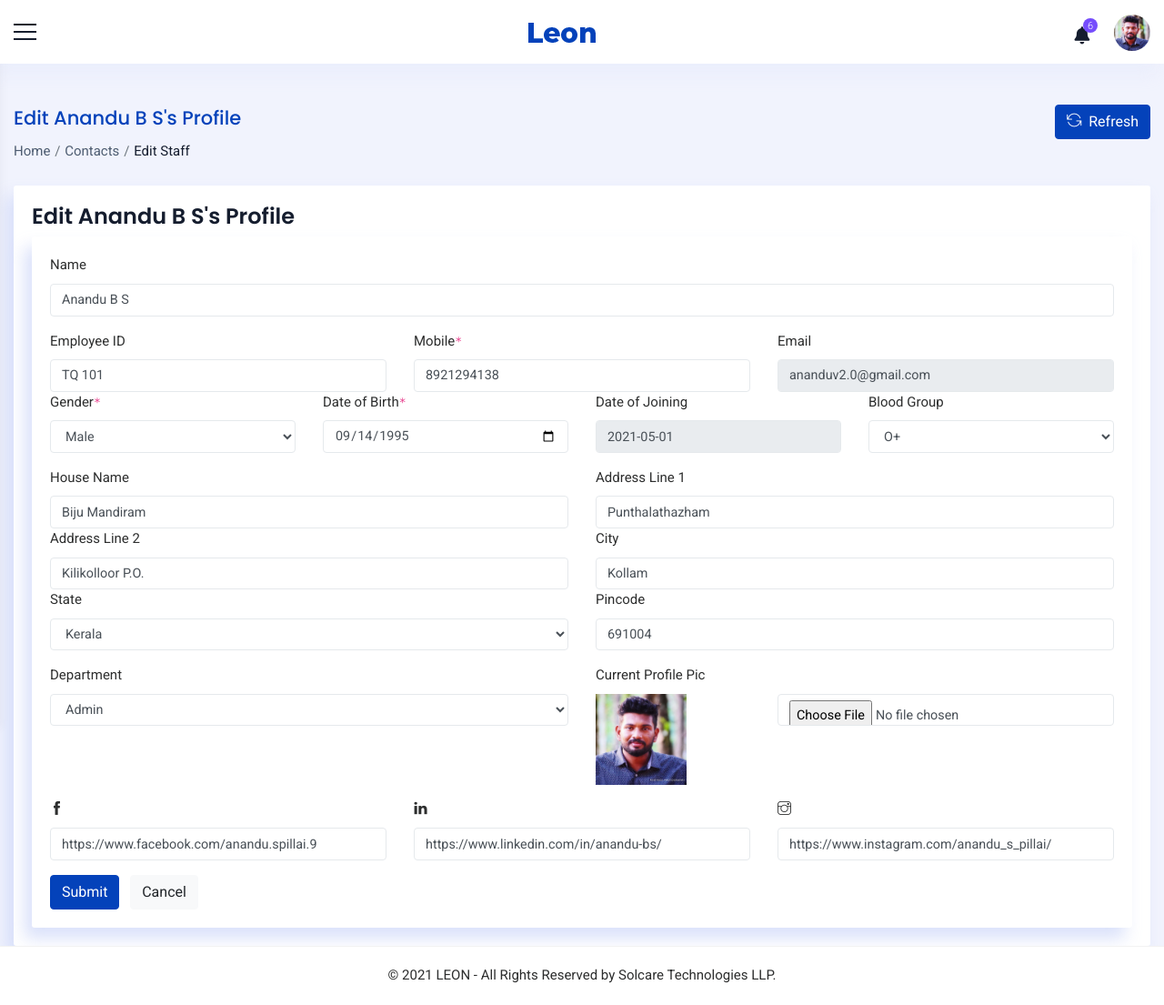
After one commit to AnjithaBose/projectmain, a Django app: page /administrator/staff/edit/1/ in a window 1280 px wide. The commit adds this page. Shown: the whole page at 91% size. Run offline with Django 3.2, Linux system fonts and the light colour scheme; a user stored in the database is signed in; data comes from the database, SQL or seed files in the repository; both versions use the stored data as it was after the commit; some libraries are stand-ins or nearby versions.

Commit message:
staff profile read for editing

```diff
--- a/accounts/forms.py
+++ b/accounts/forms.py
@@ -61,3 +61,8 @@ class AddJobForm(ModelForm):
     class Meta:
         model = Job
         fields = ['tags','title','description','link']
+
+class ReportingForm(ModelForm):
+    class Meta:
+        model = Reporting
+        fields = ['manager']
--- a/accounts/models.py
+++ b/accounts/models.py
@@ -150,7 +150,7 @@ class TempBatch(models.Model):
 
 class Reporting(models.Model):
     user = models.ForeignKey(Staff,on_delete=models.PROTECT,null=True, blank=True,related_name='staff')
-    manager = models.ForeignKey(Staff,on_delete=models.PROTECT,null=True, blank=True,related_name='manager')
+    manager = models.ForeignKey(Staff,on_delete=models.PROTECT,null=True, blank=True,related_name='manager',limit_choices_to=(Q(stype='4')|Q(status='5')|Q(status='6')))
 
 class ApprovalCount(models.Model):
     user = models.ForeignKey(Staff,on_delete=models.PROTECT,null=True, blank=True,limit_choices_to=(Q(stype='4')|Q(status='5')|Q(status='6')),)
--- a/accounts/templates/Operations/sidebar.html
+++ b/accounts/templates/Operations/sidebar.html
@@ -8,6 +8,7 @@
     </div>
     <ul id="dc_accordion" class="sidebar-menu tree">
       <li> <a href="{% url 'admin_dashboard' %}" class=" active"> <i class="ti ti-home"></i> <span>Dashboard</span></a> </li>
+      {% if staff.stype == '5' %}
       <li class="menu_sub"> <a href="#"> <i class="ti ti-flag"></i> <span>Approvals </span> <span
             class="badge badge-pill badge-danger float-right">6</span> </a>
         <ul class="down_menu">
@@ -16,12 +17,14 @@
           <li><a href="badges.html">Badges </a></li>
         </ul>
       </li>
-      <li> <a href="{% url 'view_courses' %}"><i class="ti ti-book"></i> <span>Courses</span></a></li>
+      {% endif %}
       <li> <a href="{% url 'view_batches' %}"><i class="ti ti-blackboard"></i> <span>Batches</span></a></li>
       <li> <a href="{% url 'view_contacts' %}"><i class="ti ti-id-badge"></i> <span>Contacts</span></a></li>
       <li> <a href="{% url 'view_students' %}"><i class="ti ti-user"></i> <span>Students</span></a></li>
+      {% if staff.stype == '5' %}
       <li> <a href="{% url 'view_leads' %}"><i class="fas fa-book-medical"></i> <span>Leads</span></a></li>
       <li> <a href="{% url 'view_mails' %}"><i class="fa fa-envelope-o"></i> <span>Mail</span></a></li>
+      {% endif %}
       <li class="menu_sub"> <a href="#"><i class="ti ti-briefcase"></i> <span>Jobs</span><span
         class="ti ti-angle-down styleicon"></span></a>
         <ul class="down_menu">
--- /dev/null
+++ b/accounts/templates/admin/edit_staff.html
@@ -0,0 +1,171 @@
+{% extends 'common/main.html' %}
+{% load static %}
+{% block content %}
+<!-- header -->
+{% include 'common/header.html' %}
+<!-- header_End -->
+<!-- Content_right -->
+<div class="container_full">
+    {% include 'common/sidebar.html' %}
+    <div class="content_wrapper bg_homebefore inner-wrapper tables-sec">
+        <div class="container-fluid">
+            <!-- Start Breadcrumbbar -->
+
+            <div class="breadcrumbbar">
+                <!-- Start row -->
+                <div class="row">
+                    <div class="col-md-8 col-lg-8">
+                        <h4 class="page-title">Edit {{profile.name}}'s Profile</h4>
+                        <div class="breadcrumb-list">
+                            <ol class="breadcrumb">
+                                <li class="breadcrumb-item"><a href="{% url 'home' %}">Home</a></li>
+                                <li class="breadcrumb-item"><a href="{% url 'view_contacts' %}">Contacts</a></li>
+                                <li class="breadcrumb-item active" aria-current="page">Edit Staff</li>
+                            </ol>
+                        </div>
+                    </div>
+                    <div class="col-md-4 col-lg-4 mr-0">
+                        <div class="widgetbar">
+                            <button class="btn btn-primary" onclick="window.location.reload()"><i class="ti ti-reload mr-2"></i>Refresh</button>
+                        </div>
+                    </div>
+                </div>
+            </div>
+            <!-- End Breadcrumbbar -->
+
+
+            <!-- state start-->
+            <div class="row">
+                <div class="col-lg-12 col-md-12 col-12">
+                    <div class="card">
+                        <h4 class="m-t-0 header-title">Edit {{profile.name}}'s Profile</h4>
+
+
+
+                        <div class="card card-body">
+                            <form class="forms-sample" method="post" enctype="multipart/form-data" action>
+                                {% csrf_token %}
+                              <div class="form-group row">
+                                <div class="col-12 col-md-12">
+                                  <label for="exampleInputName1">Name</label>
+                                  {% load widget_tweaks %}
+                                  {% render_field form.name class="form-control" required="true" type="text" %}
+                                </div>
+
+                              </div>
+                              <div class="form-group row">
+                                <div class="col-12 col-md-4">
+                                    <label for="exampleInputEmail3">Employee ID</label>
+                                    {% render_field form.empid class="form-control" required="true" type="text" %}
+                                </div>
+                                <div class="col-12 col-md-4">
+                                  <label for="exampleInputName1">Mobile<code>*</code></label>
+
+                                {% render_field form.mobile class="form-control" required="true" type="text" placeholder="Mobile number"  %}
+                                </div>
+                                <div class="col-12 col-md-4">
+                                  <label for="exampleInputEmail3">Email</label>
+                                  {% render_field form.email class="form-control" required="true" type="text" disabled="true" %}
+                                </div>
+                                <div class="col-12 col-md-3">
+                                  <label for="exampleInputEmail3">Gender<code>*</code></label>
+                                {% render_field form.sex class="form-control"  required="true" %}
+                                </div>
+                                <div class="col-12 col-md-3">
+                                  <label for="exampleInputEmail3">Date of Birth<code>*</code></label>
+                                {% render_field form.dob class="form-control" required="true" type="date" %}
+                                </div>
+                                <div class="col-12 col-md-3">
+                                    <label for="exampleInputEmail3">Date of Joining</label>
+                                    {% render_field form.doj class="form-control" required="true" type="text" disabled="true" %}
+                                  </div>
+                                  <div class="col-12 col-md-3">
+                                    <label for="exampleInputEmail3">Blood Group</label>
+                                  {% render_field form.blood_group class="form-control"  %}
+                                  </div>
+                              </div>
+                              <div class="form-group row">
+                                <div class="col-12 col-md-6">
+                                  <label for="exampleInputName1">House Name</label>
+                                {% render_field form.house class="form-control" placeholder="Enter house name or flat no"  %}
+                                </div>
+                                <div class="col-12 col-md-6">
+                                  <label for="exampleInputEmail3">Address Line 1</label>
+                                {% render_field form.street class="form-control" placeholder="Enter address line 1" %}
+                                </div>
+                                <div class="col-12 col-md-6">
+                                    <label for="exampleInputName1">Address Line 2</label>
+                                  {% render_field form.street2 class="form-control" placeholder="Enter address line 2"  %}
+                                  </div>
+                                  <div class="col-12 col-md-6">
+                                    <label for="exampleInputEmail3">City</label>
+                                  {% render_field form.city class="form-control" placeholder="Enter city" %}
+                                  </div>
+                                  <div class="col-12 col-md-6">
+                                    <label for="exampleInputName1">State</label>
+                                  {% render_field form.state class="form-control"  %}
+                                  </div>
+                                  <div class="col-12 col-md-6">
+                                    <label for="exampleInputEmail3">Pincode</label>
+                                  {% render_field form.pin class="form-control" placeholder="Enter pincode" %}
+                                  </div>
+                              </div>
+                              <div class="form-group row">
+                                <div class="col-12 col-md-6">
+                                  <label for="exampleInputName1">Department</label>
+                                  {% render_field form.stype class="form-control" required="true" type="text" %}
+                                </div>
+                                  <div class="col-12 col-md-6">
+                                    <label for="exampleInputEmail3">Current Profile Pic</label>
+                                  <div class="row">
+                                      <div class="col-4 col-md-4">
+                                          <img src="{{profile.profile_pic.url}}" style="width: 100px;height: 100px">
+                                      </div>
+                                      <div class="col-8 col-md-8">
+                                        <input type="file" class="form-control" name='pic'>
+                                      </div>
+                                  </div>
+                                  </div>
+
+                              </div>
+
+
+                              <div class="form-group row">
+                                <div class="col-12 col-md-4">
+                                  <label for="exampleInputName1"><i class="ti ti-facebook"></i></label>
+                                {% render_field form.facebook class="form-control" placeholder="Enter staff fb account link"  %}
+                                </div>
+                                <div class="col-12 col-md-4">
+                                  <label for="exampleInputEmail3"><i class="ti ti-linkedin"></i></label>
+                                {% render_field form.linkedin class="form-control" placeholder="Enter staff linkedin account link" %}
+                                </div>
+                                <div class="col-12 col-md-4">
+                                    <label for="exampleInputName1"><i class="ti ti-instagram"></i></label>
+                                  {% render_field form.instagram class="form-control" placeholder="Enter staff instagram account link"  %}
+                                  </div>
+                              </div>
+
+                              <button type="submit" class="btn btn-primary mr-2">Submit</button>
+                              <a href="{% url 'view_contacts' %}" class="btn btn-light">Cancel</a>
+                            </form>
+                  </div>
+                </div>
+                    </div>
+                </div>
+
+            </div>
+            <!--- End row -->
+
+
+
+
+
+
+            <!-- state end-->
+
+        </div>
+    </div>
+    {% include 'common/footer.html' %}
+</div>
+
+{% endblock %}
--- a/accounts/templates/common/contacts.html
+++ b/accounts/templates/common/contacts.html
@@ -65,7 +65,10 @@
                     {% endif %}
                   </ul>
                   <a href="{% url 'message' i.id %}"><button type="button" class="btn btn-primary m-t-20 btn-rounded btn-bordered waves-effect w-md waves-light">Message Now</button></a>
-
+                  {% if staff.stype == '4' %}
+                  <hr>
+                  <a href="{% url 'edit_staff' i.id %}" class="btn btn-secondary-rgba" style="width: 100%;"><i class="ti ti-pencil-alt"></i>Edit Profile</a>
+                  {% endif %}
                 </div>
               </div>
             </div>
--- a/accounts/views.py
+++ b/accounts/views.py
@@ -944,3 +944,22 @@ class OperationsDashboard(View):
             return render(request,'operations/dashboard.html',context)
         else:
             return redirect('home')
+
+class EditStaff(View):
+    def get(self, request,id):
+        x = AdminCheck(request)
+        if x == True:
+            staff = Staff.objects.get(user=request.user)
+            profile = Staff.objects.get(id=id)
+            form = CreateStaffForm(instance=profile)
+            context={'staff':staff,'form':form,'profile':profile}
+            return render(request,'admin/edit_staff.html',context)
+        else:
+            return redirect('home')
+
+    def post(self, request,id):
+        x = AdminCheck(request)
+        if x == True:
+            staff = Staff.objects.get(user=request.user)
+            profile = Staff.objects.get(id=id)
+            form = CreateStaffForm(instance=profile)
--- a/crm/urls.py
+++ b/crm/urls.py
@@ -38,6 +38,7 @@ urlpatterns = [
     path('administrator/mail/send/',SendMail.as_view(),name='send_mail'),
     path('administrator/draft/send/<id>/',SendDraft.as_view(),name='send_draft'),
     path('administrator/staff/add/',CreateStaff.as_view(),name='add_staff'),
+    path('administrator/staff/edit/<id>/',EditStaff.as_view(),name='edit_staff'),
 
     path('operations/home/',OperationsDashboard.as_view(),name='operations_dashboard'),
     path('operations/batches/',ViewBatches.as_view(),name='view_batches'),
```
Also changed, not shown: accounts/migrations/0047_alter_reporting_manager.py (added), db.sqlite3.
